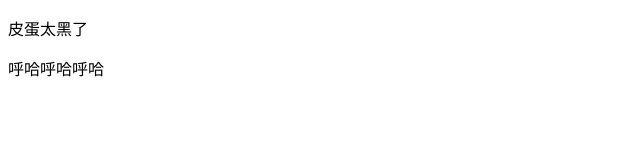
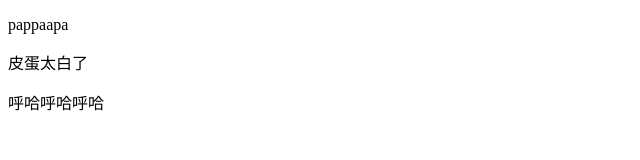
Before and after one commit to georgia0v0/sixteam, a plain HTML site: page 项目三/lianxi.html in a window 1280 px wide. Shown: the whole page, without its empty margins (0-640 px from the left). Drawn offline with Linux system fonts and the light colour scheme.

Commit message:
啥时候

```diff
--- a/项目三/lianxi.html
+++ b/项目三/lianxi.html
@@ -6,7 +6,8 @@
   <title>Document</title>
 </head>
 <body>
-  <p>皮蛋太黑了</p>
+  <p>pappaapa</p>
+  <p>皮蛋太白了</p>
   <p>呼哈呼哈呼哈</p>
 </body>
 </html>
```
